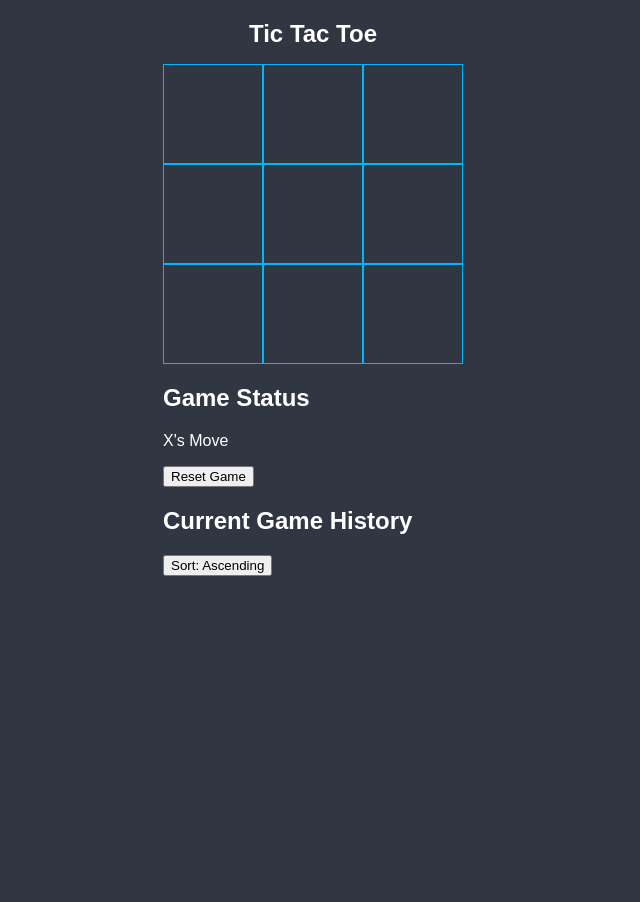
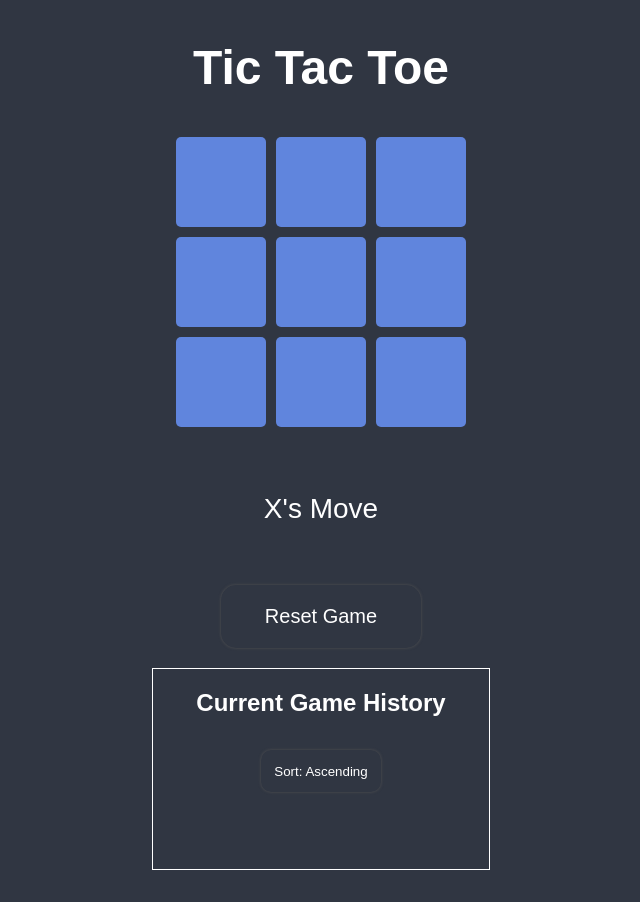
Before and after one commit to malcus-g/ticreactoe, a React (Create React App) app: page / in a window 1280 px wide. Shown: the whole page, without its empty margins (327-967 px from the left). Before the commit the page ends 800 px from the top, so only its background shows below. Built offline with nearby package versions, Linux system fonts and the light colour scheme.

Commit message:
style game

```diff
--- a/src/components/GameInfo.jsx
+++ b/src/components/GameInfo.jsx
@@ -21,14 +21,16 @@ function GameInfo({ isHistoryAsc, onHandleSort, history, currentMove, onJumpTo,
             }
             if(moveNumber === currentMove) {
                 return (
-                <li key={moveNumber}>
+                <li className="move inactive" key={moveNumber}>
                     {description}
                 </li>
                 );
             }
             return (
-                <li key={moveNumber}>
-                    <button onClick={() => onJumpTo(moveNumber)}>{description}</button>
+                <li className="move"
+                    onClick={() => onJumpTo(moveNumber)}
+                    key={moveNumber}>
+                        {description}
                 </li>
             );
         });
@@ -38,18 +40,17 @@ function GameInfo({ isHistoryAsc, onHandleSort, history, currentMove, onJumpTo,
     return (
         <div className="game-info">
             <section id="status">
-                <h2>Game Status</h2>
                 <p>{ status }</p>
             </section>
-            <button onClick={onHandleReset}>
+            <button id="reset" onClick={onHandleReset}>
                 Reset Game
             </button>
             <section id="history">
                 <h2>Current Game History</h2>
-                <button onClick={onHandleSort}>
+                <button id="sort" onClick={onHandleSort}>
                     Sort: {isHistoryAsc ? "Ascending" : "Descending"}
                 </button>
-                <ol>{renderMoves()}</ol>
+                <ul id="move-list">{renderMoves()}</ul>
             </section>
         </div>
     );
--- a/src/styles.css
+++ b/src/styles.css
@@ -2,17 +2,28 @@ body {
   display: flex;
   flex-direction: column;
   align-items: center;
+  justify-content: flex-start;
+  height: 100vh;
+  width: 100vw;
   background-color: #303642;
   color: white;
   font-family: sans-serif;
-  margin: 20px;
-  padding: 0;
 }
 
 h1 {
   margin-top: 0;
-  font-size: 24px;
+  font-size: 3em;
   text-align: center;
+}
+
+.game {
+  display: flex;
+  flex-direction: column;
+  justify-content: center;
+  align-items: center;
+  width: 100%;
+  height: 100%;
+  margin: 1em 0em;
 }
 
 .board {
@@ -20,7 +31,9 @@ h1 {
   grid-template-columns: 100px 100px 100px;
   grid-template-rows: 100px 100px 100px;
   cursor: pointer;
+  background: none;
   position: relative;
+  padding: 5px;
 }
 
 .square {
@@ -29,12 +42,117 @@ h1 {
   display: flex;
   justify-content: center;
   align-items: center;
-  border: .05em solid rgb(0, 183, 255);
+  background-color: #6085dd;
+  margin: 5px;
+  transition: all .2s ease-in-out;
+  border-radius: 5px;
+}
+
+.square:hover {
+  cursor: pointer;
+  scale: 1.05;
 }
 
 .game-info {
+  margin: 5em 0em;
+  display: flex;
+  flex-direction: column;
+  width: 100%;
+  height: auto;
   margin: 1em 0em;
+  justify-content: center;
+  align-items: center;
 }
+
+#status {
+  display: flex;
+  grid-area: status;
+  width: 6em;
+  height: 2em;
+  justify-content: center;
+  align-items: center;
+  font-size: 1.75em;
+  padding: 1em 3em;
+}
+
+#reset {
+  display: flex;
+  width: 10em;
+  height: auto;
+  margin: 1em 0em;
+  padding: 1em 0em;
+  color: white;
+  font-size: 1.25em;
+  background: none;
+  justify-content: center;
+  border: none;
+  border-radius: 15px;
+  box-shadow: 0px 0px 3px 0px rgb(83, 83, 83);
+  cursor: pointer;
+  transition: all .1s ease-in-out;
+}
+
+#reset:hover {
+  background-color: rgba(255, 255, 255, 0.1);
+  scale: 1.02;
+}
+
+#history {
+  display: flex;
+  flex-direction: column;
+  justify-content: center;
+  align-items: center;
+  width: 100%;
+  height: auto;
+  border: 1px solid white;
+}
+
+#sort {
+  display: flex;
+  margin: 1em 0em;
+  padding: 1em;
+  color: white;
+  background: none;
+  border-radius: 10px;
+  cursor: pointer;
+  border: none;
+  box-shadow: 0px 0px 3px 0px rgb(83, 83, 83);
+  transition: all .1s ease-in-out;
+}
+
+#sort:hover {
+  background-color: rgba(255, 255, 255, 0.1);
+  scale: 1.02;
+}
+
+#move-list {
+  display: flex;
+  flex-direction: column;
+  list-style-type: none;
+  padding: 1em;
+}
+
+.move {
+  display: flex;
+  margin: 0.5em 0em;
+  padding: 0.5em;
+  background: none;
+  border-radius: 5px;
+  color: white;
+  cursor: pointer;
+  transition: all .1s ease-in-out;
+}
+
+.move:hover {
+  background-color: rgba(255, 255, 255, 0.1);
+  scale: 1.02;
+}
+
+.inactive {
+  cursor: default;
+}
+
+/* Hover Classes */
 
 .x-hover:hover::after {
   content: "X";
@@ -46,6 +164,8 @@ h1 {
   opacity: 0.4;
 }
 
+/* Strike Classes */
+
 .strike {
   position: absolute;
   background-color: orangered;
@@ -54,7 +174,7 @@ h1 {
 .strike-row-1 {
   width: 100%;
   height: 4px;
-  top: 16%;
+  top: 17%;
 }
 
 .strike-row-2 {
@@ -66,13 +186,13 @@ h1 {
 .strike-row-3 {
   width: 100%;
   height: 4px;
-  top: 82%;
+  top: 81%;
 }
 
 .strike-column-1 {
   height: 100%;
   width: 4px;
-  left: 16%;
+  left: 17%;
 }
 
 .strike-column-2 {
@@ -91,7 +211,7 @@ h1 {
   width: 90%;
   height: 4px;
   top: 50%;
-  left: 4%;
+  left: 6%;
   transform: skewY(45deg);
 }
 
```
